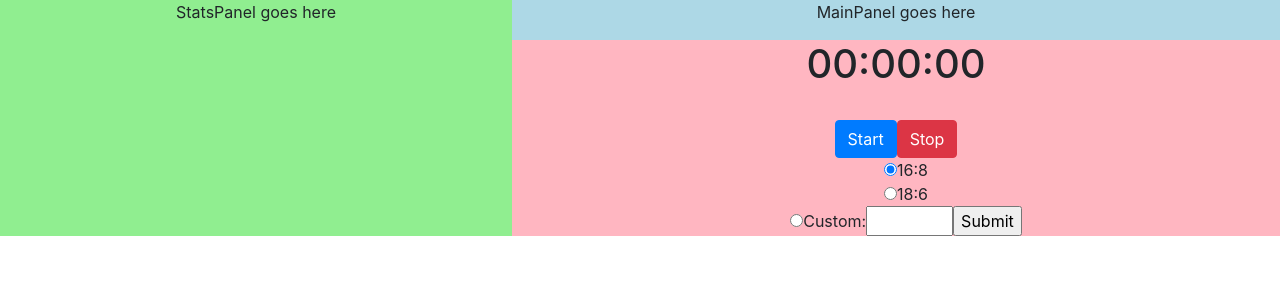
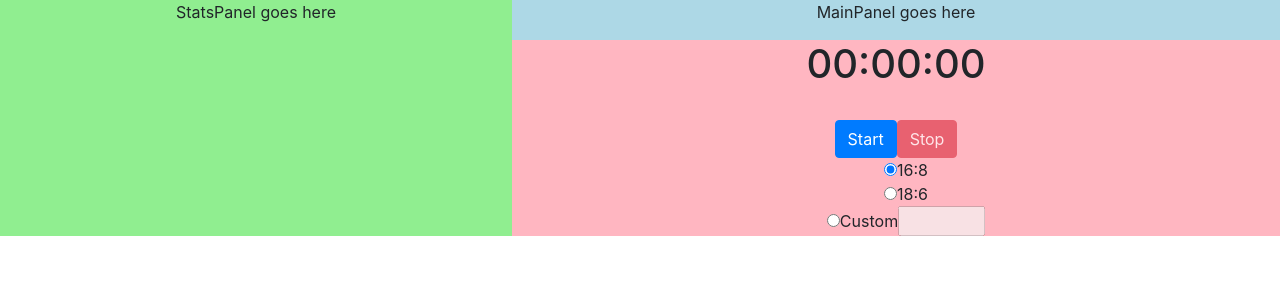
Before and after one commit to wan-li-va/STARV, a React (Create React App) app: page / in a window 1280 px wide. Shown: the top 300 px of the page. Built offline with nearby package versions, Linux system fonts and the light colour scheme.

Commit message:
Running timer now disables radio buttons

```diff
--- a/src/Timer.js
+++ b/src/Timer.js
@@ -75,29 +75,35 @@ export default class Timer extends Component {
                 </h1>
 
                 <br />
-                <Button onClick={this.handleStart}>Start</Button>
-                <Button variant="danger" onClick={this.handleStop}>Stop</Button>
+                <Button onClick={this.handleStart} disabled={this.state.isRunning}>Start</Button>
+                <Button variant="danger" onClick={this.handleStop} disabled={!this.state.isRunning}>Stop</Button>
                 {/* <button onClick={this.handleStart}>hi</button> */}
 
                 <div className="form-check">
-                    <input type="radio" name="Radios" id="Radio1" value="option1" checked={this.state.selectedRadio === "option1"} onChange={this.handleOptionChange} />
+                    <input type="radio" name="Radios" id="Radio1" value="option1"
+                    checked={this.state.selectedRadio === "option1"} onChange={this.handleOptionChange}
+                    disabled={this.state.isRunning}/>
                     <label className="form-check-label">
                         16:8
                     </label>
                 </div>
                 <div className="form-check">
-                    <input type="radio" name="Radios" id="Radio2" value="option2" checked={this.state.selectedRadio === "option2"} onChange={this.handleOptionChange} />
+                    <input type="radio" name="Radios" id="Radio2" value="option2"
+                    checked={this.state.selectedRadio === "option2"} onChange={this.handleOptionChange}
+                    disabled={this.state.isRunning}/>
                     <label className="form-check-label">
                         18:6
                     </label>
                 </div>
                 <div className="form-check">
-                    <input type="radio" name="Radios" id="Radio3" value="option3" checked={this.state.selectedRadio === "option3"} onChange={this.handleOptionChange} />
+                <input type="radio" name="Radios" id="Radio3" value="option3"
+                checked={this.state.selectedRadio === "option3"} onChange={this.handleOptionChange}
+                disabled={this.state.isRunning}/>
                     <label className="form-check-label">
-                        Custom:
+                        Custom
                     </label>
-                    <input type="number" id="quantity" name="quantity" min="5" max="23" />
-                    <input type="submit" value="Submit" />
+                    <input type="number" id="quantity" name="quantity" min="5" max="23" disabled={this.state.selectedRadio !== "option3"}/>
+                    {/* <input type="submit" value="Submit" /> */}
                 </div>
 
             </div >
```
